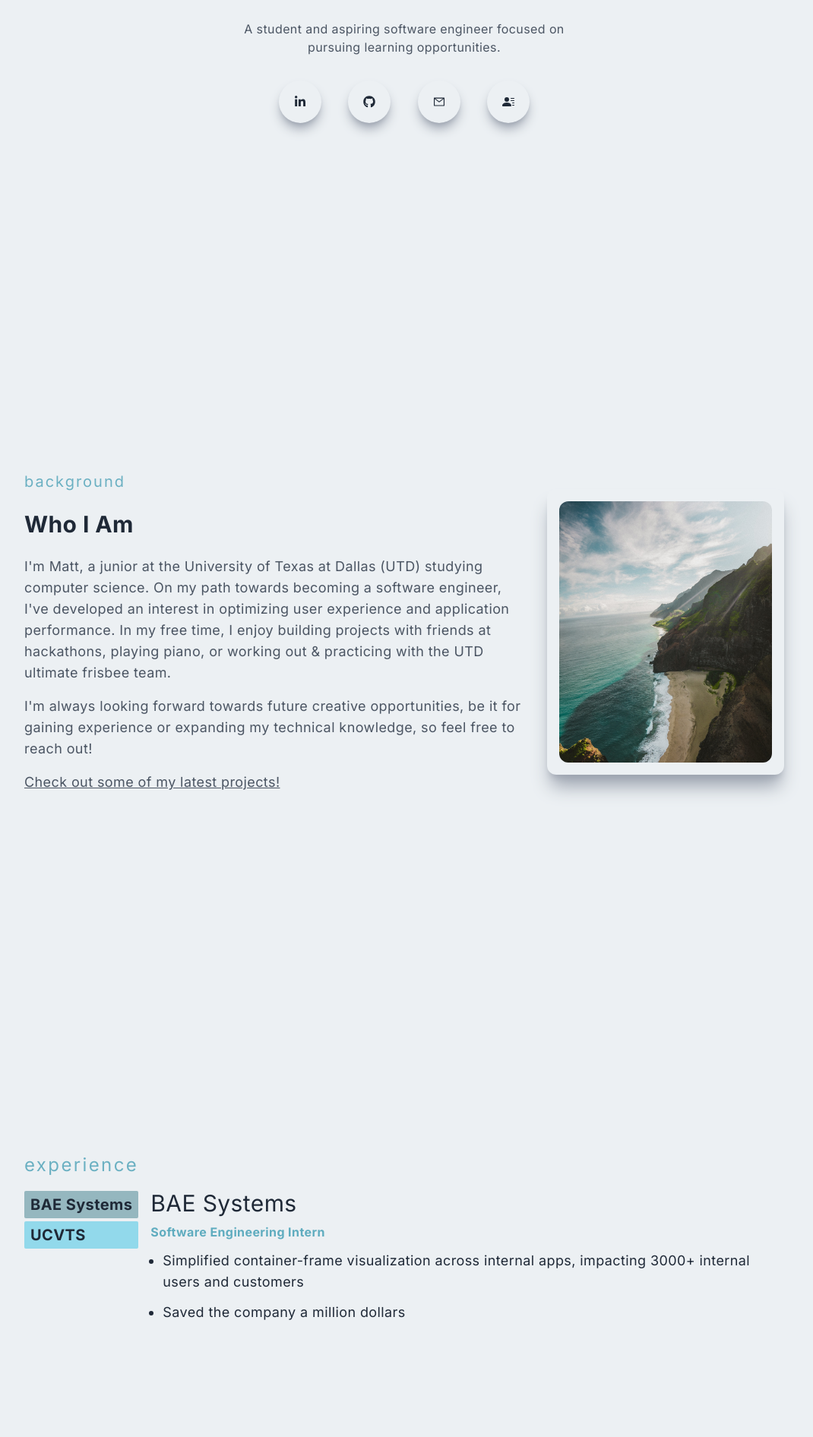
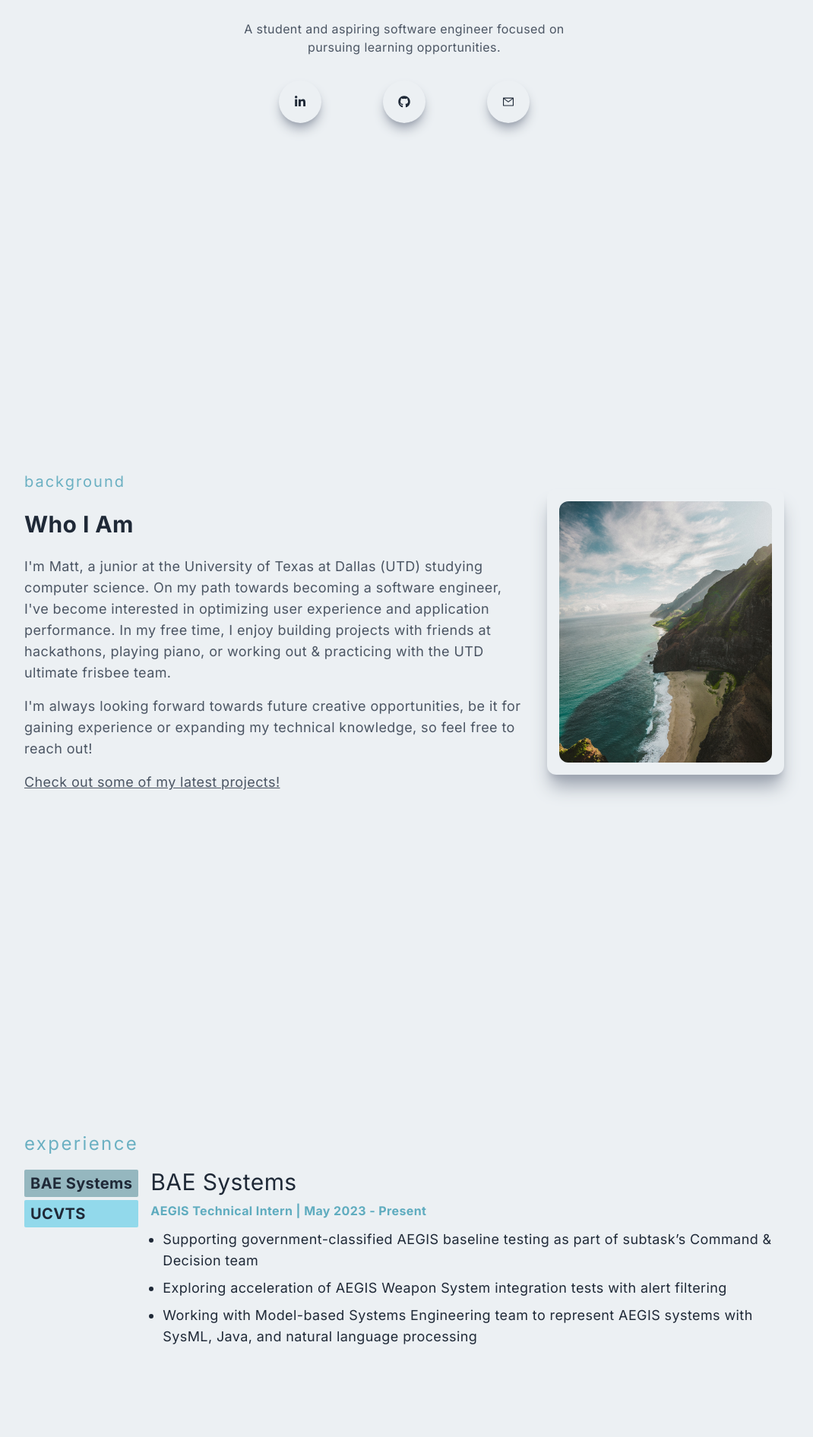
Before and after one commit to matth101/portfolio, a Next.js app: page / in a window 1280 px wide. Shown: the part 368-2260 px from the top of the page at 76% size, without its empty margins (108-1178 px from the left). Built offline with nearby package versions, Linux system fonts and the light colour scheme.

Commit message:
Add profile links + fix styling and spacing

```diff
--- /dev/null
+++ b/src/app/summer.js
@@ -0,0 +1,11 @@
+import React from 'react'
+
+const summer = () => {
+  return (
+    <div>
+        summer
+    </div>
+  )
+}
+
+export default summer
--- a/src/components/About.js
+++ b/src/components/About.js
@@ -14,7 +14,7 @@ const About = () => {
 					<p className="py-2 text-gray-600">
 						I&apos;m Matt, a junior at the University of Texas at Dallas
 						(UTD) studying computer science. On my path towards
-						becoming a software engineer, I&apos;ve developed an interest
+						becoming a software engineer, I&apos;ve become interested
 						in optimizing user experience and application
 						performance. In my free time, I enjoy building projects
 						with friends at hackathons, playing piano, or working
--- a/src/components/Connect.js
+++ b/src/components/Connect.js
@@ -1,5 +1,4 @@
 import { FaLinkedinIn, FaGithub } from "react-icons/fa";
-import { BsFillPersonLinesFill } from "react-icons/bs";
 import { AiOutlineMail } from "react-icons/ai";
 
 const Connect = () => {
@@ -7,25 +6,28 @@ const Connect = () => {
 		<div id='connect'>
 			<div className="w-full p-2 py-32">
 				<div className="max-w-[1000px] m-auto ">
-					<p className="pt-2 pb-4 lowercase text-2xl tracking-widest text-[#6bb0c2]">
+					<p className="pt-2 pb-8 lowercase text-2xl tracking-widest text-[#6bb0c2]">
 						connect
 					</p>
 					<div className="flex justify-between max-w-[330px] py-4">
-						<div className="rounded-full shadow-lg shadow-gray-400 p-5 cursor-pointer hover:scale-105 ease-in duration 500">
+						<a href="https://www.linkedin.com/in/matthewhui001/" target="_blank" rel="noreferrer">
+							<div className="rounded-full shadow-lg shadow-gray-400 p-5 cursor-pointer hover:scale-110 ease-in duration-300">
 								<FaLinkedinIn />
 							</div>
-						<div className="rounded-full shadow-lg shadow-gray-400 p-5 cursor-pointer hover:scale-105 ease-in duration 500">
+						</a>
+						<a href="https://github.com/matth101" target="_blank" rel="noreferrer">
+							<div className="rounded-full shadow-lg shadow-gray-400 p-5 cursor-pointer hover:scale-110 ease-in duration-300">
 								<FaGithub />
 							</div>
-						<div className="rounded-full shadow-lg shadow-gray-400 p-5 cursor-pointer hover:scale-105 ease-in duration 500">
+						</a>
+						<a href="mailto:matt10145h@gmail.com" target="_blank" rel="noreferrer">
+							<div className="rounded-full shadow-lg shadow-gray-400 p-5 cursor-pointer hover:scale-110 ease-in duration-300">
 								<AiOutlineMail />
 							</div>
-						<div className="rounded-full shadow-lg shadow-gray-400 p-5 cursor-pointer hover:scale-105 ease-in duration 500">
-							<BsFillPersonLinesFill />
-						</div>
+						</a>
 					</div>
 					<p className="text-lg pt-2">
-						Feel free to reach out on LinkedIn - I&apos;d love to
+						Feel free to reach out on LinkedIn or through email - I&apos;d love to
 						connect and discuss potential opportunities!
 					</p>
 				</div>
--- a/src/components/Experience.js
+++ b/src/components/Experience.js
@@ -18,18 +18,21 @@ const Experience = () => {
     const contents = [
         {
             id: "BAE Systems",
-            role: "Software Engineering Intern",
+            role: "AEGIS Technical Intern | May 2023 - Present",
             bullets: [
-                "Simplified container-frame visualization across internal apps, impacting 3000+ internal users and customers",
-                "Saved the company a million dollars"
+                "Supporting government-classified AEGIS baseline testing as part of subtask’s Command & Decision team",
+                "Exploring acceleration of AEGIS Weapon System integration tests with alert filtering",
+                "Working with Model-based Systems Engineering team to represent AEGIS systems with SysML, Java, and natural language processing"
             ]
         },
         {
             id: "UCVTS",
-            role: "Information Technology Intern",
+            role: "Information Technology Intern | July 2021 - August 2022",
             bullets: [
-                "Simplified container-frame visualization across internal apps, impacting 3000+ internal users and customers",
-                "Trained group of nine new interns during Summer 2022 to undertake intern responsibilities"
+                "Oversaw quality assurance, deployment, and maintenance of 150+ desktops in the school’s technology domain",
+                "Handled troubleshooting and resolution of computer network and software issues for staff and students",
+                "Managed campus-wide network across five schools by addressing hardware repair and software configuration",
+                "Trained group of nine (9) new interns during Summer 2022 to undertake intern responsibilities"
             ]
         }
     ]
--- a/src/components/Hero.js
+++ b/src/components/Hero.js
@@ -1,12 +1,11 @@
 import { FaLinkedinIn, FaGithub } from "react-icons/fa";
-import { BsFillPersonLinesFill } from "react-icons/bs";
 import { AiOutlineMail } from "react-icons/ai";
 
 // TODO: ADD GRADIENT BACKGROUND (metal-esque with tints of the blue)
 
 const Hero = () => {
 	return (
-		<div id='home' className="w-full h-screen text-center">
+		<div id="home" className="w-full h-screen text-center">
 			<div className="max-w-[1240px] w-full h-full mx-auto p-2 flex justify-center items-center">
 				<div>
 					<p className="text-sm tracking-widest text-gray-600">
@@ -17,21 +16,25 @@ const Hero = () => {
 						<span className="text-[#6bb0c2]">Matt</span>
 					</h1>
 					<p className="py-4 text-gray-600 max-w-[70%] m-auto">
-						A student and aspiring software engineer focused on pursuing learning opportunities.
+						A student and aspiring software engineer focused on
+						pursuing learning opportunities.
 					</p>
 					<div className="flex items-center justify-between max-w-[330px] m-auto py-4">
-                        <div className="rounded-full shadow-lg shadow-gray-400 p-5 cursor-pointer hover:scale-105 ease-in duration 500">
+						<a href="https://www.linkedin.com/in/matthewhui001/" target="_blank" rel="noreferrer">
+							<div className="rounded-full shadow-lg shadow-gray-400 p-5 cursor-pointer hover:scale-110 ease-in duration-300">
 								<FaLinkedinIn />
 							</div>
-                        <div className="rounded-full shadow-lg shadow-gray-400 p-5 cursor-pointer hover:scale-105 ease-in duration 500">
+						</a>
+						<a href="https://github.com/matth101" target="_blank" rel="noreferrer">
+							<div className="rounded-full shadow-lg shadow-gray-400 p-5 cursor-pointer hover:scale-110 ease-in duration-300">
 								<FaGithub />
 							</div>
-                        <div className="rounded-full shadow-lg shadow-gray-400 p-5 cursor-pointer hover:scale-105 ease-in duration 500">
+						</a>
+						<a href="mailto:matt10145h@gmail.com" target="_blank" rel="noreferrer">
+							<div className="rounded-full shadow-lg shadow-gray-400 p-5 cursor-pointer hover:scale-110 ease-in duration-300">
 								<AiOutlineMail />
 							</div>
-                        <div className="rounded-full shadow-lg shadow-gray-400 p-5 cursor-pointer hover:scale-105 ease-in duration 500">
-                            <BsFillPersonLinesFill />
-                        </div>
+						</a>
 					</div>
 				</div>
 			</div>
--- a/src/components/JobContent.js
+++ b/src/components/JobContent.js
@@ -7,7 +7,7 @@ const JobContent = (props) => {
 			<div className="mb-3 mt-2 text-[#5facbf] font-bold">{role}</div>
 			<ul className="list-disc pl-4 text-lg">
 				{bullets.map((bullet, i) => (
-                    <li key={i} className="mb-3">{bullet}</li>
+                    <li key={i} className="mb-2">{bullet}</li>
                 ))}
 			</ul>
 		</div>
--- a/src/components/Navbar.js
+++ b/src/components/Navbar.js
@@ -5,14 +5,30 @@ import { useState, useEffect } from "react";
 import { AiOutlineClose, AiOutlineMenu, AiOutlineMail } from "react-icons/ai";
 import { FaLinkedinIn, FaGithub } from "react-icons/fa";
 import { BsFillPersonLinesFill } from "react-icons/bs";
+import { useRouter } from 'next/navigation'
 
 const Navbar = () => {
 	const [nav, setNav] = useState(true);
 	const [shadow, setShadow] = useState(false)
+	const [background, setBackground] = useState('#ecf0f3')
+	const [linkColor, setLinkColor] = useState('#1f2937')
+	const router = useRouter()
 
 	const handleNav = () => {
 		setNav(!nav);
 	};
+
+	useEffect(() => {
+		if (
+			router.asPath === '/summer'
+		) {
+			setBackground('transparent')
+			setLinkColor('#ecf0f3')
+		} else {
+			setBackground('#ecf0f3')
+			setLinkColor('#1f2937')
+		}
+	}, [router])
 
 	useEffect(() => {
 		const handleShadow = () => {
@@ -26,7 +42,8 @@ const Navbar = () => {
 	}, [])
 
 	return (
-		<div className={shadow
+		<div style={{backgroundColor: `${background}`}}
+			className={ shadow
 			? "fixed w-full h-20 shadow-xl z-[100]"
 			: "fixed w-full h-20 z-[100]" }>
 			<div className="flex justify-between items-center w-full h-full px-2 2xl:px-8">
@@ -35,7 +52,8 @@ const Navbar = () => {
 					<h3 className="md:text-3xl">MH</h3>
 				</Link>
 				<div>
-					<ul className="hidden md:flex">
+					<ul style={{color: `${linkColor}`}}
+						className="hidden md:flex">
 						<Link href="/#home">
 							<li className="ml-10 text-m hover:border-b border-[#878787]">
 								home
@@ -113,18 +131,21 @@ const Navbar = () => {
 								</p>
 
 								<div className="flex items-center justify-between my-4 w-full sm:w-[80%]">
-									<div className="rounded-full shadow-lg shadow-gray-400 p-3 cursor-pointer hover:scale-105 ease-in duration 500">
+									<a href="https://www.linkedin.com/in/matthewhui001/" target="_blank" rel="noreferrer">
+										<div className="rounded-full shadow-lg shadow-gray-400 p-3 cursor-pointer hover:scale-110 ease-in duration-300">
 											<FaLinkedinIn />
 										</div>
-									<div className="rounded-full shadow-lg shadow-gray-400 p-3 cursor-pointer hover:scale-105 ease-in duration 500">
+									</a>
+									<a href="https://github.com/matth101" target="_blank" rel="noreferrer">
+										<div className="rounded-full shadow-lg shadow-gray-400 p-3 cursor-pointer hover:scale-110 ease-in duration-300">
 											<FaGithub />
 										</div>
-									<div className="rounded-full shadow-lg shadow-gray-400 p-3 cursor-pointer hover:scale-105 ease-in duration 500">
+									</a>
+									<a href="mailto:matt10145h@gmail.com" target="_blank" rel="noreferrer">
+										<div className="rounded-full shadow-lg shadow-gray-400 p-3 cursor-pointer hover:scale-110 ease-in duration-300">
 											<AiOutlineMail />
 										</div>
-									<div className="rounded-full shadow-lg shadow-gray-400 p-3 cursor-pointer hover:scale-105 ease-in duration 500">
-										<BsFillPersonLinesFill />
-									</div>
+									</a>
 								</div>
 							</div>
 						</div>
```
Lines whose indentation alone changed are shown as unchanged.
